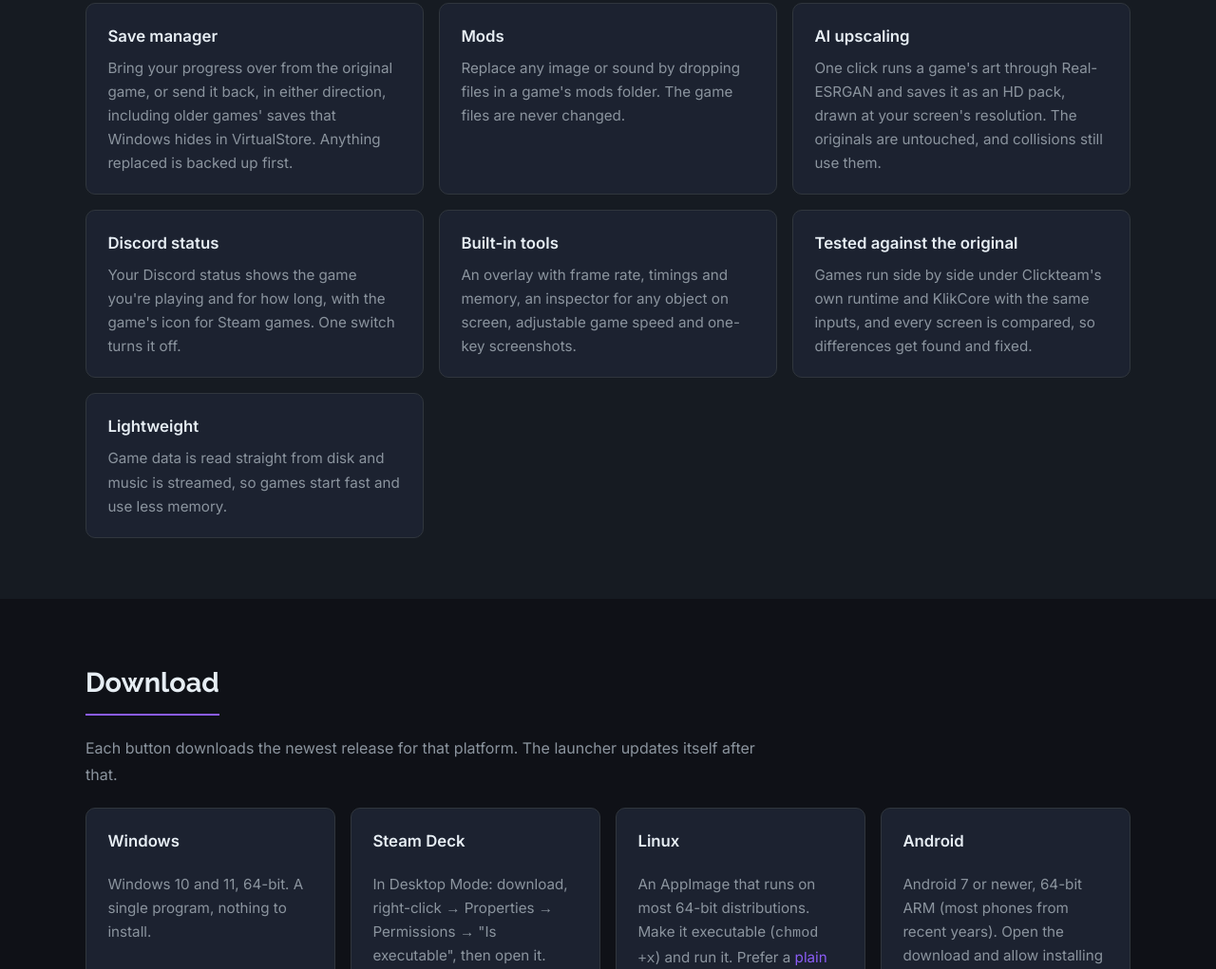
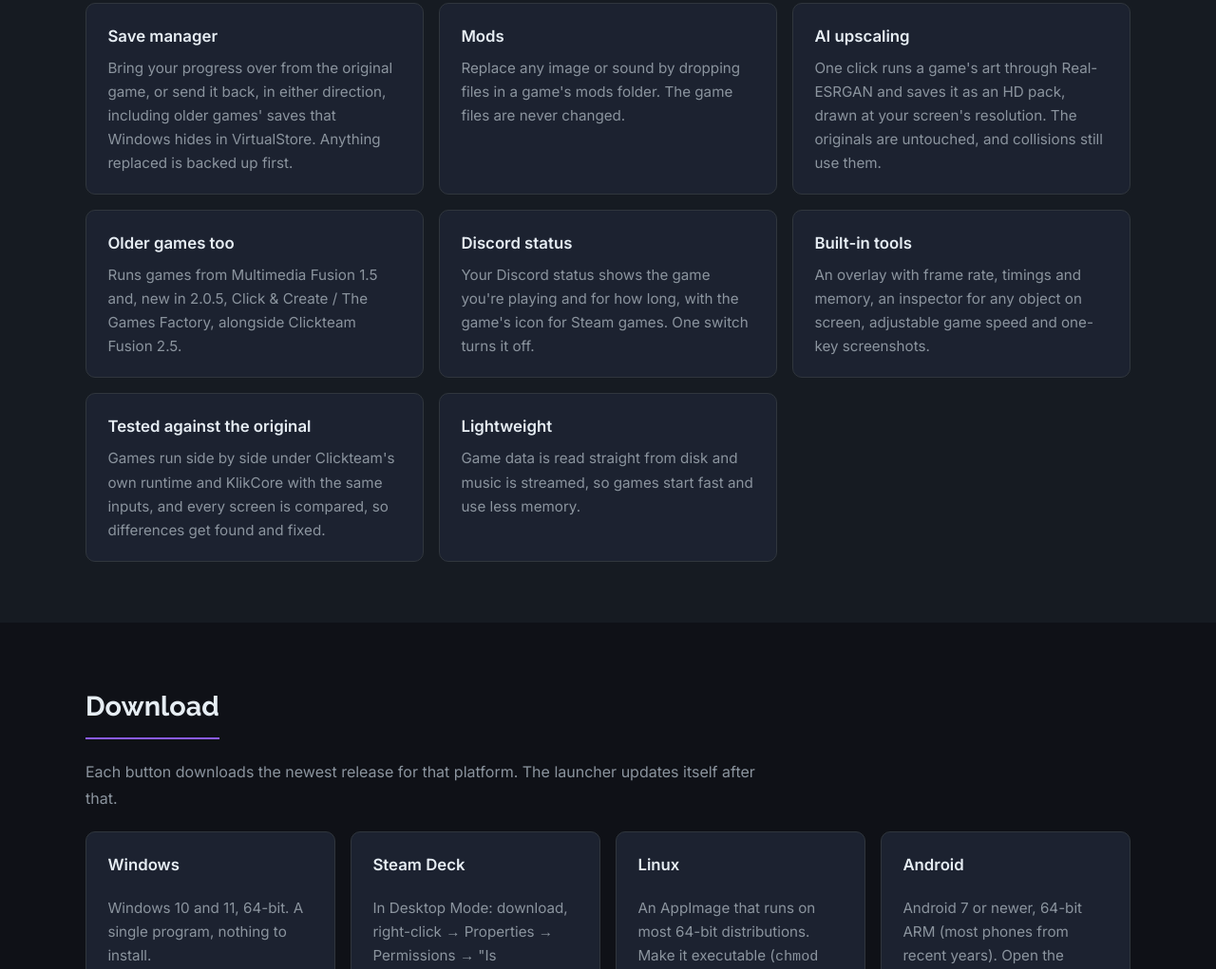
Before and after one commit to Jackhiles/Takobyte, a plain HTML site: page klikcore.html in a window 1280 px wide. Shown: the part 1809-2830 px from the top of the page at 95% size. Drawn offline with Linux system fonts and the light colour scheme; no server answers.

Commit message:
KlikCore 2.0.5: older games (Click & Create / The Games Factory)

```diff
--- a/klikcore.html
+++ b/klikcore.html
@@ -109,6 +109,10 @@
           <p>One click runs a game's art through Real-ESRGAN and saves it as an HD pack, drawn at your screen's resolution. The originals are untouched, and collisions still use them.</p>
         </div>
         <div class="feature-card">
+          <h3>Older games too</h3>
+          <p>Runs games from Multimedia Fusion 1.5 and, new in 2.0.5, Click &amp; Create / The Games Factory, alongside Clickteam Fusion 2.5.</p>
+        </div>
+        <div class="feature-card">
           <h3>Discord status</h3>
           <p>Your Discord status shows the game you're playing and for how long, with the game's icon for Steam games. One switch turns it off.</p>
         </div>
```
